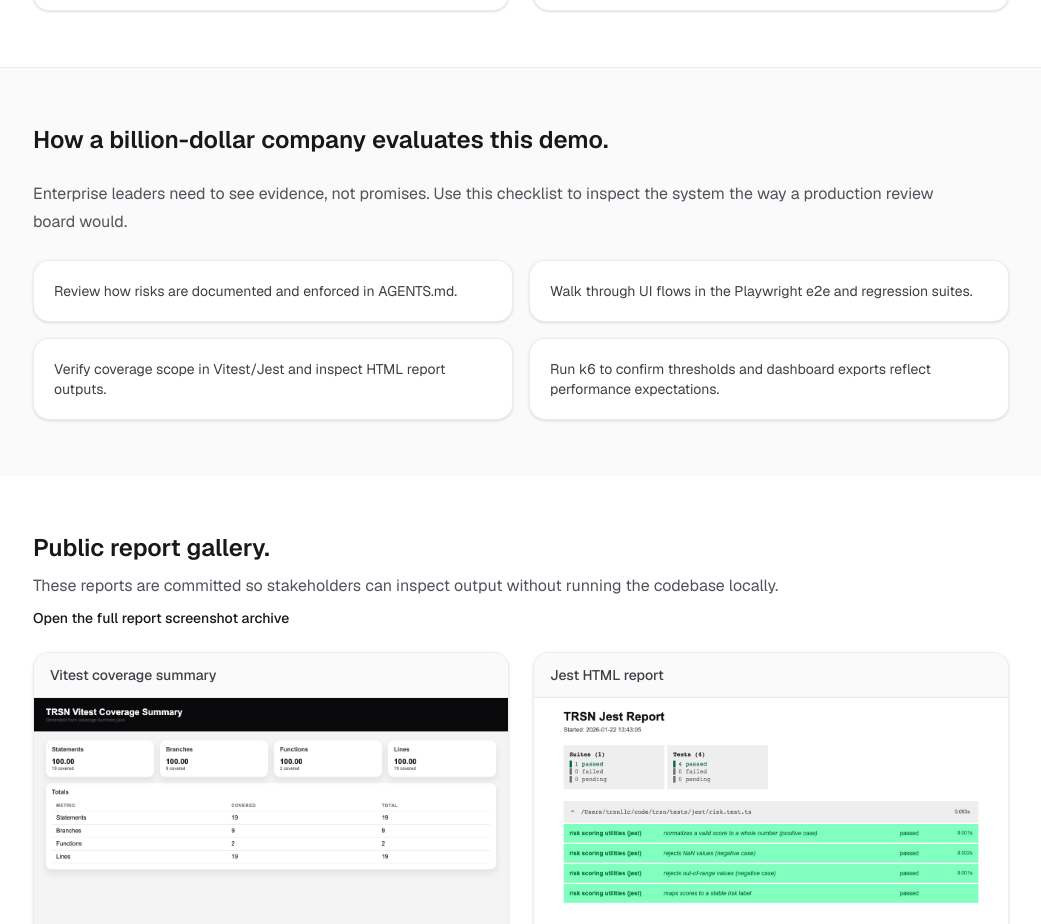
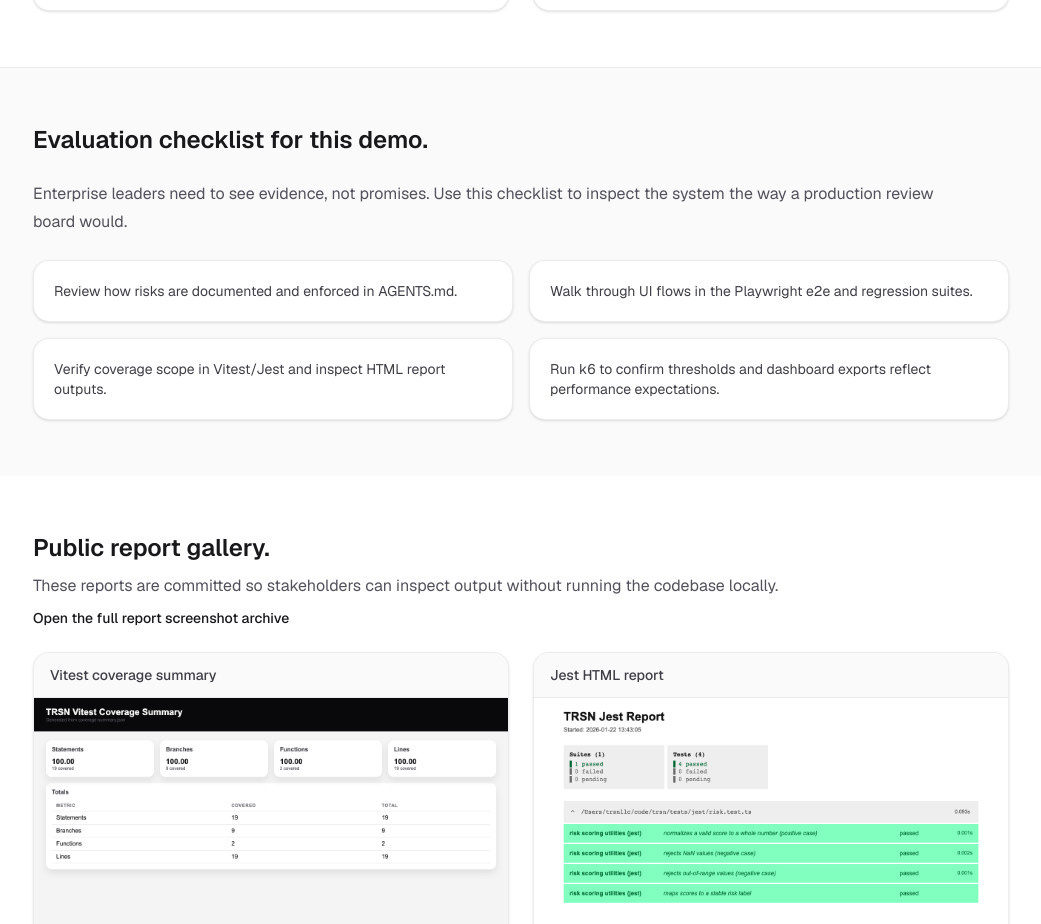
Before and after one commit to FloDanny/trsn, a Next.js app: page /demo in a window 1280 px wide. Shown: the part 861-1785 px from the top of the page, without its empty margins (119-1160 px from the left). Built offline with nearby package versions, Linux system fonts and the light colour scheme.

Commit message:
update k6 public report

```diff
--- a/app/demo/page.tsx
+++ b/app/demo/page.tsx
@@ -155,7 +155,7 @@ export default function DemoPage() {
       <section className="border-t border-zinc-200/70 bg-zinc-50 py-14 dark:border-zinc-800 dark:bg-zinc-950">
         <div className="mx-auto flex w-full max-w-5xl flex-col gap-6 px-6">
           <h2 className="text-2xl font-semibold text-zinc-900 dark:text-white">
-            How a billion-dollar company evaluates this demo.
+            Evaluation checklist for this demo.
           </h2>
           <p className="text-base leading-7 text-zinc-600 dark:text-zinc-300">
             Enterprise leaders need to see evidence, not promises. Use this
```
Also changed, not shown: public/report-screenshots/k6.png.
